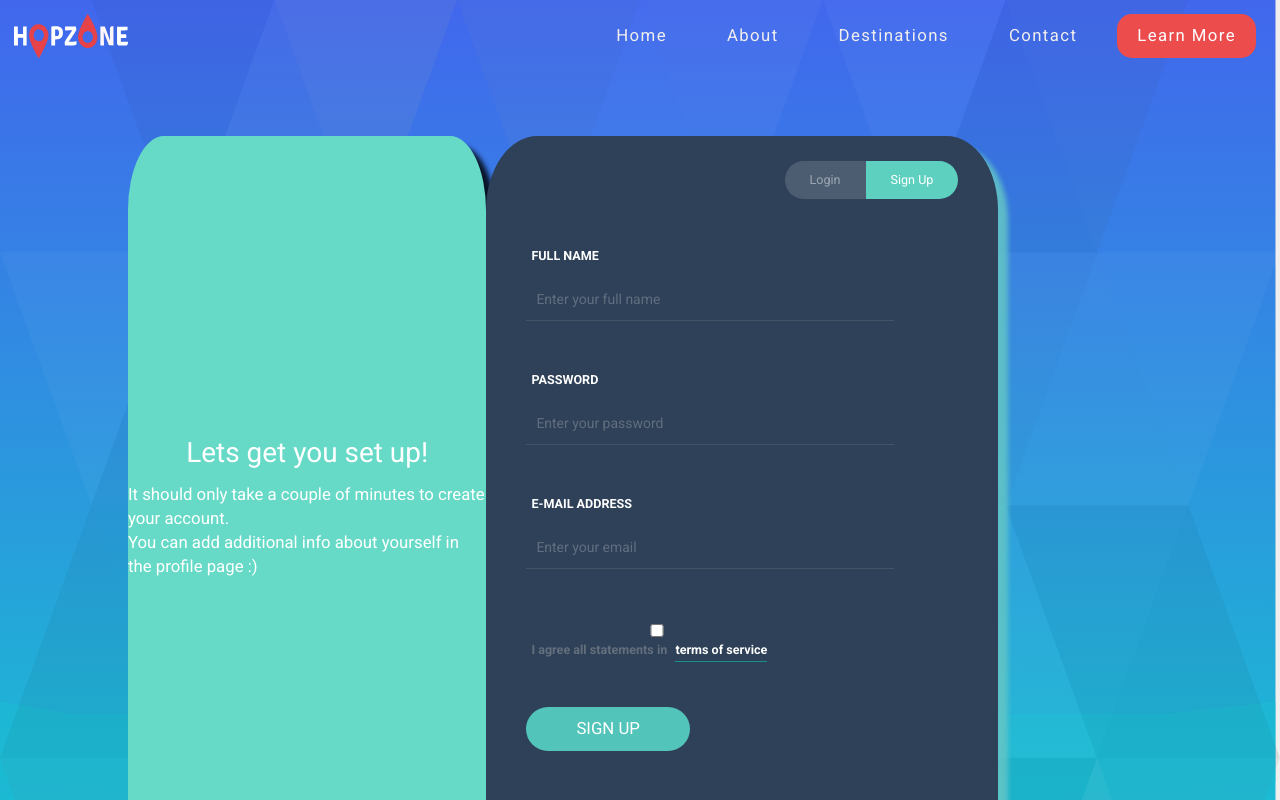
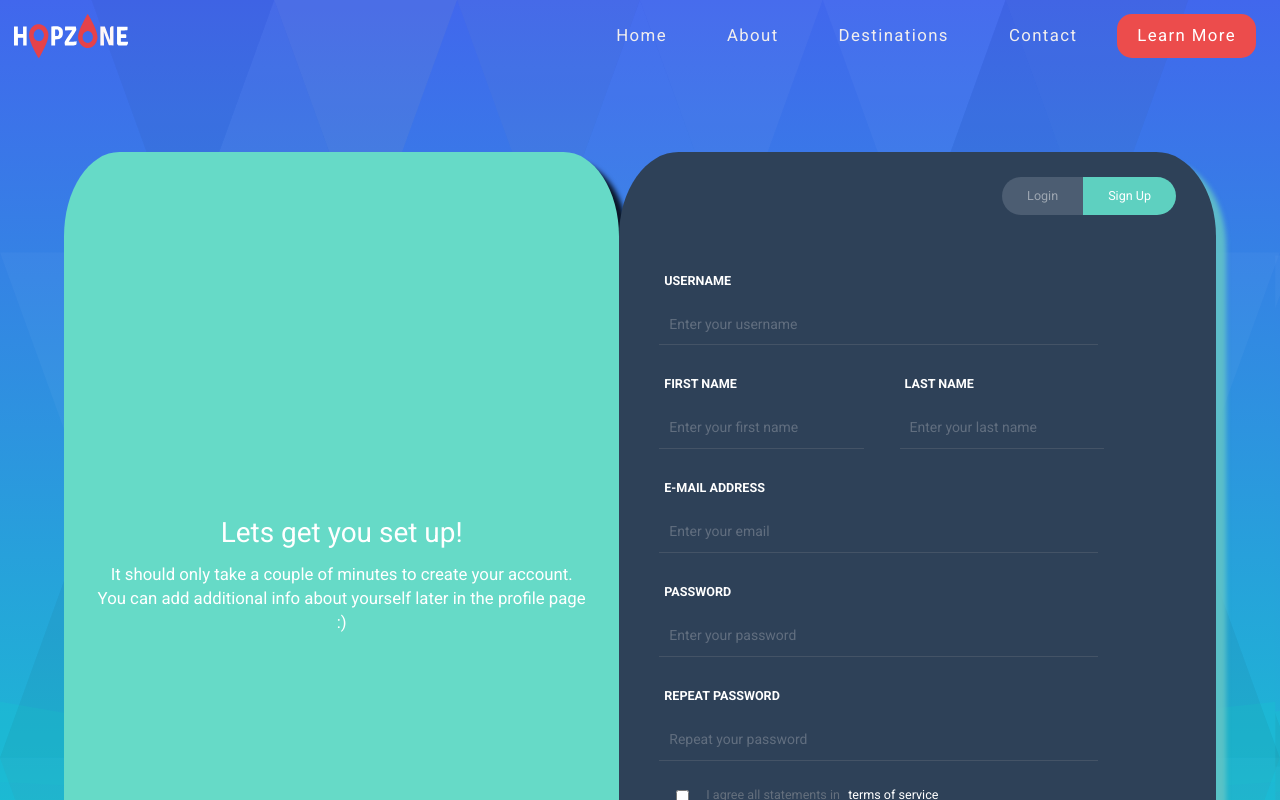
Before and after one commit to NIT-PMF/hopZone, a React (Create React App) app in the folder ClientApp/: page /account/signup in a window 1280 px wide. Shown: the top 800 px of the page. Built offline with nearby package versions, Linux system fonts and the light colour scheme.

Commit message:
before admin

```diff
--- a/ClientApp/package.json
+++ b/ClientApp/package.json
@@ -4,6 +4,7 @@
   "private": true,
   "dependencies": {
     "bootstrap": "^3.4.1",
+    "node-sass": "^4.13.1",
     "react": "^16.13.1",
     "react-bootstrap": "^0.31.5",
     "react-dom": "^16.13.1",
--- a/ClientApp/src/App.css
+++ b/ClientApp/src/App.css
@@ -2,6 +2,7 @@ html, body {
     margin: 0;
     padding: 0;
     min-height: 100vh;
+
 }
 
 
--- a/ClientApp/src/components/Account/Login/Login.js
+++ b/ClientApp/src/components/Account/Login/Login.js
@@ -7,11 +7,11 @@ const LoginForm = () => {
 
     return (
         <React.Fragment>
-            <div className="App__Aside">Lets get you set up!
-                <span className="App__Aside_Small">
-                    It should only take a couple of minutes to create your account. <br />
-                        You can add additional info about yourself in the profile page :)
-                        </span>
+            <div className="login-container">
+                <div className="App__Aside">Welcome Back!
+                <div className="App__Aside_Small">
+                        Type in your information to the right and you will be redirected to your profile page.
+                        </div>
                 </div>
                 <div className="App__Form">
                     <div className="PageSwitcher">
@@ -42,6 +42,7 @@ const LoginForm = () => {
                         </form>
                     </div>
                 </div>
+            </div>
         </React.Fragment>
     )
 }
--- a/ClientApp/src/components/Account/Signup/Signup.js
+++ b/ClientApp/src/components/Account/Signup/Signup.js
@@ -9,11 +9,12 @@ const SignupForm = () => {
 
     return (
         <React.Fragment>
+            <div className="signup-container">
                 <div className="App__Aside">Lets get you set up!
-                <span className="App__Aside_Small">
+                <div className="App__Aside_Small">
                         It should only take a couple of minutes to create your account. <br />
-                        You can add additional info about yourself in the profile page :)
-                        </span>
+                        You can add additional info about yourself later in the profile page :)
+                        </div>
                 </div>
                 <div className="App__Form">
                     <div className="PageSwitcher">
@@ -25,22 +26,39 @@ const SignupForm = () => {
                     <div className="FormCenter">
                         <form className="FormFields">
                             <div className="FormField">
-                            <label className="FormField__Label" htmlFor="name">Full Name</label>
-                            <input type="text" id="name" className="FormField__Input" placeholder="Enter your full name" name="name" />
+                                <label className="FormField__Label" htmlFor="name">Username</label>
+                                <input type="text" className="FormField__Input" placeholder="Enter your username" />
+                            </div>
+                            <div className="FormField Field_first_last_name">
+                                <div className="Form_Name">
+                                <label className="FormField__Label" htmlFor="name">First Name</label>
+                                    <input type="text" className="FormField__Input" placeholder="Enter your first name" />
+                                </div>
+                                <div className="Form_Name">
+                                    <label className="FormField__Label" htmlFor="name">Last Name</label>
+                                    <input type="text" className="FormField__Input" placeholder="Enter your last name" />
+                                </div>
+                            </div>
+                            <div className="FormField">
+                                <label className="FormField__Label" htmlFor="email">E-Mail Address</label>
+                                <input type="email" className="FormField__Input" placeholder="Enter your email" name="email" />
                             </div>
                             <div className="FormField">
                                 <label className="FormField__Label" htmlFor="password">Password</label>
-                            <input type="password" id="password" className="FormField__Input" placeholder="Enter your password" name="password" />
+                                <input type="password" className="FormField__Input" placeholder="Enter your password" name="password" />
                             </div>
                             <div className="FormField">
-                            <label className="FormField__Label" htmlFor="email">E-Mail Address</label>
-                            <input type="email" id="email" className="FormField__Input" placeholder="Enter your email" name="email" />
+                                <label className="FormField__Label" htmlFor="password">Repeat Password</label>
+                                <input type="password" className="FormField__Input" placeholder="Repeat your password" name="password" />
                             </div>
 
                             <div className="FormField">
-                            <label className="FormField__CheckboxLabel">
-                                <input className="FormField__Checkbox" type="checkbox" name="hasAgreed" /> I agree all statements in <a href="" className="FormField__TermsLink">terms of service</a>
-                            </label>
+                                <div className="FormField__CheckboxLabel">
+                                    <input className="FormField__Checkbox" type="checkbox" name="hasAgreed" />
+                                    <div className="confirm-checkbox">
+                                        I agree all statements in <a href="" className="FormField__TermsLink">terms of service</a>
+                                    </div>
+                                </div>
                             </div>
 
                             <div className="FormField">
@@ -49,6 +67,7 @@ const SignupForm = () => {
                         </form>
                     </div>
                 </div>
+            </div>
         </React.Fragment>
     )
 }
--- a/ClientApp/src/components/Account/index.css
+++ b/ClientApp/src/components/Account/index.css
@@ -4,8 +4,18 @@ body {
     font-family: Roboto, sans-serif;
 }
 
+.login-container, .signup-container {
+    display: flex;
+    width: 100%;
+    justify-content: center;
+}
+
+.signup-container {
+    margin-bottom: 20px;
+}
+
 .make-div-app {
-    position:absolute;
+    position: absolute;
     top: 0;
     background-image: url('../../assets/images/defaultBackground.svg');
     background-repeat: repeat;
@@ -19,10 +29,9 @@ body {
 .Apps {
     display: flex;
     color: white;
-    margin-left:10%;
-    margin-right:10%;
+    margin-left: 10%;
+    margin-right: 10%;
     margin-top: 5%;
-
 }
 
 .App__Aside {
@@ -40,6 +49,8 @@ body {
 .App__Aside_Small {
     margin-top: 10px;
     font-size: 1.2rem;
+    text-align: center;
+    width: 90%;
 }
 
 .App__Form {
@@ -117,13 +128,22 @@ body {
     text-decoration: none;
 }
 
-.FormTitle__Link:active, .FormTitle__Link:focus  {
+.FormTitle__Link:active, .FormTitle__Link:focus {
     color: #57C6DE;
     text-decoration: none;
 }
 
 .FormField {
-    margin-bottom: 40px;
+    margin-bottom: 20px;
+}
+
+.Field_first_last_name {
+    display: flex;
+    width: 93%;
+}
+
+.Form_Name {
+    flex: auto;
 }
 
 .FormField__Label {
@@ -179,11 +199,19 @@ body {
 .FormField__CheckboxLabel {
     color: #646F7D;
     font-size: .9em;
+    display: flex;
+    align-items: center;
+}
+
+.confirm-checkbox {
+    flex: 1;
 }
 
 .FormField__Checkbox {
     position: relative;
-    top: 1.5px;
+    flex: .1;
+    margin: 0 !important;
+    width: 100%;
 }
 
 .FormField__TermsLink {
@@ -194,3 +222,39 @@ body {
     padding-bottom: 2px;
     margin-left: 5px;
 }
+
+@media screen and (max-width: 1280px) {
+    .login-container, .signup-container {
+        width: 90%;
+        margin: auto;
+    }
+
+    .Apps {
+        margin: 10vh 0 0 0;
+    }
+
+    .App__Aside, .App__Form {
+        width: 100%;
+    }
+}
+
+
+@media screen and (max-width: 720px) {
+    .login-container, .signup-container {
+        flex-direction: column;
+    }
+
+    .signup-container {
+        margin-bottom: 10px;
+    }
+
+    .App__Aside {
+        height: 300px;
+        margin-bottom: 20px;
+    }
+
+    .App__Aside, .App__Form {
+        width: 100%;
+        border-radius: 0;
+    }
+}
--- a/ClientApp/src/components/HomepageHeader/index.css
+++ b/ClientApp/src/components/HomepageHeader/index.css
@@ -5,13 +5,15 @@
 
 .background-image {
     position: absolute;
-    top: 0;
+    top: -10px;
     background-image: url("../../assets/images/header-main-background.svg");
-    background-position: calc(50% - 50px) 50%;
+    background-position: calc(50% - 50px);
     background-repeat: no-repeat;
-    background-size: cover;
+    background-size: contain;
+    -webkit-filter: drop-shadow(5px 5px 5px #222);
+    filter: drop-shadow(5px 5px 5px #222);
     width: 110%;
-    height: 100%;
+    height: 110%;
     z-index: -2;
 }
 
```
Also changed, not shown: ClientApp/src/assets/images/header-main-background.svg, 1 other file (tests, documents, lock files or other folders). Lines whose indentation alone changed are shown as unchanged.
